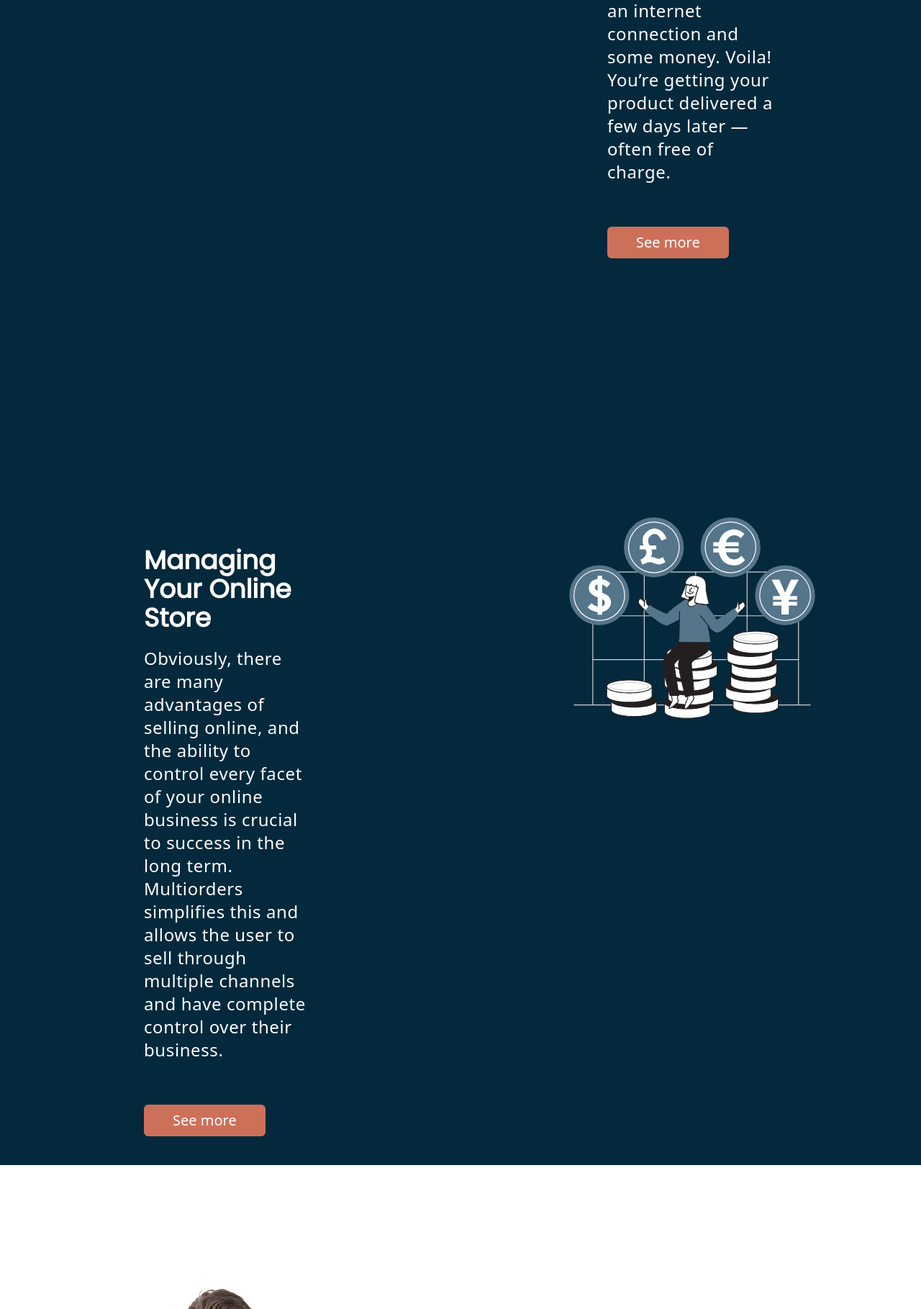
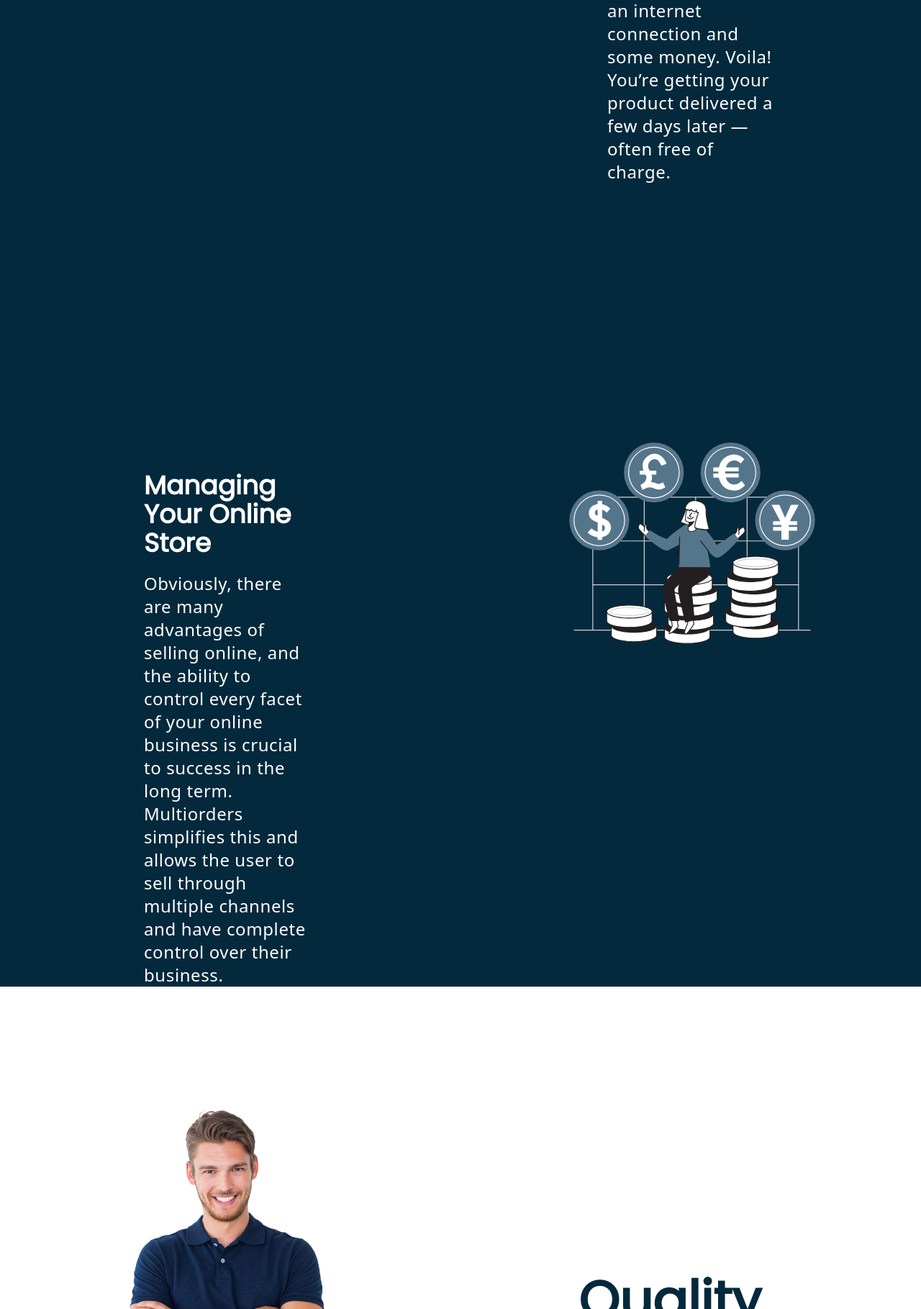
Before and after one commit to Clifftech123/react-ecommerce_website, a React (Create React App) app: page / in a window 1280 px wide. Shown: the part 1963-3782 px from the top of the page at 72% size. Built offline with nearby package versions, Linux system fonts and the light colour scheme.

Commit message:
I removeded intro button

```diff
--- a/src/Pages/HomePage.jsx
+++ b/src/Pages/HomePage.jsx
@@ -107,14 +107,14 @@ const [ showText , hiddeText ] = useState(false);
 								connection and some money. Voila! You’re getting your product
 								delivered a few days later — often free of charge.
 							</p>
-							<div className=" md:mt-5  mt-10  md:text-start text-center">
+							{/* <div className=" md:mt-5  mt-10  md:text-start text-center">
 								<button
 									className="  md:mt-10    text-center px-10 text-xl py-2 rounded-md  bg-bntColor"
 									type="button"
 								>
 									See more
 								</button>
-							</div>
+							</div> */}
 						</div>
 					</div>
 				</div>
@@ -139,14 +139,14 @@ const [ showText , hiddeText ] = useState(false);
 								complete control over their business.
 							</p>
 							{/* SEE MORE BUTTON */}
-							<div className=" md:mt-5    md:text-start text-center">
+							{/* <div className=" md:mt-5    md:text-start text-center">
 								<button
 									className="  md:mt-10  mb-10  mt-10  text-center px-10 text-xl py-2 rounded-md  bg-bntColor"
 									type="button"
 								>
 									See more
 								</button>
-							</div>
+							</div> */}
 
 							{/* HIDDEN TEXT  */}
 							<div>
```
